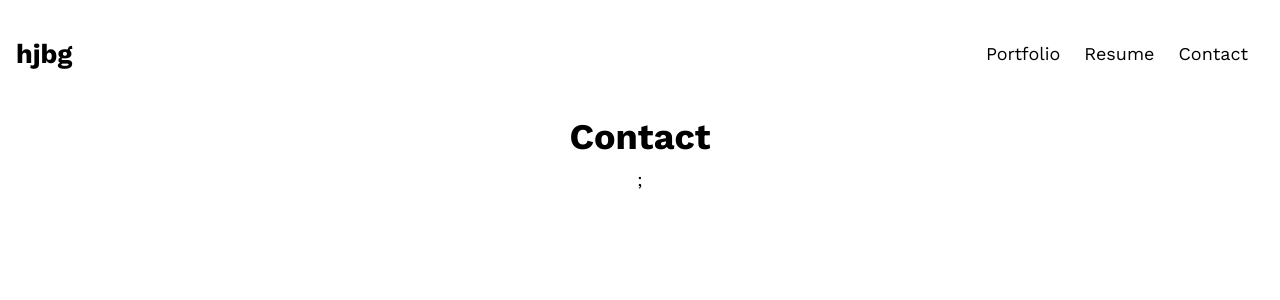
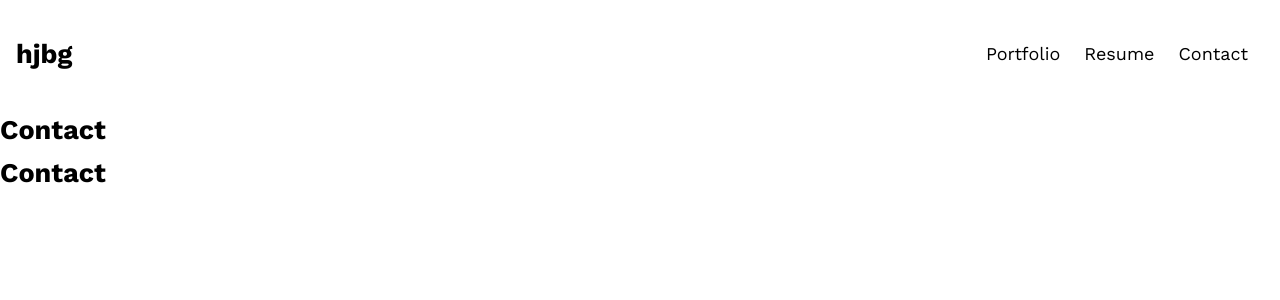
Before and after one commit to hgiven/subday, a Next.js app: page /contact in a window 1280 px wide. Shown: the top 300 px of the page. Built offline with nearby package versions, Linux system fonts and the light colour scheme.

Commit message:
Update contact.js

```diff
--- a/pages/contact.js
+++ b/pages/contact.js
@@ -3,8 +3,13 @@ import utilStyles from '../styles/utils.module.css';
 
 export default function Contact() {
   return (
-    <div className={utilStyles.container}>
-      <h1>Contact</h1>;
+    <div className={'${utilStyles.container} ${utilStyles.grid}'}>
+      <section>
+      <h1>Contact</h1>
+      </section>
+      <section>
+      <h1>Contact</h1>
+      </section>
     </div>
   )
 }
```
